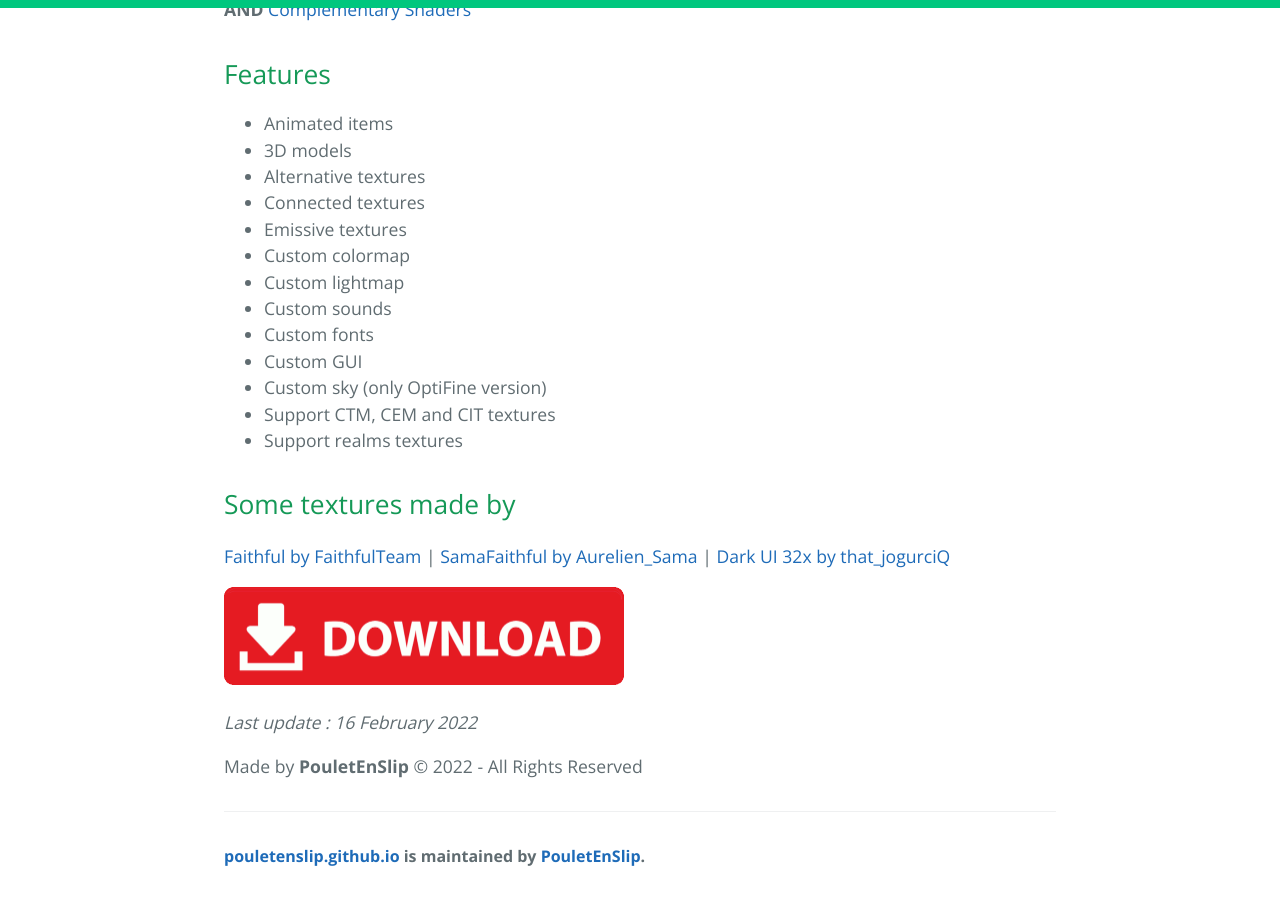
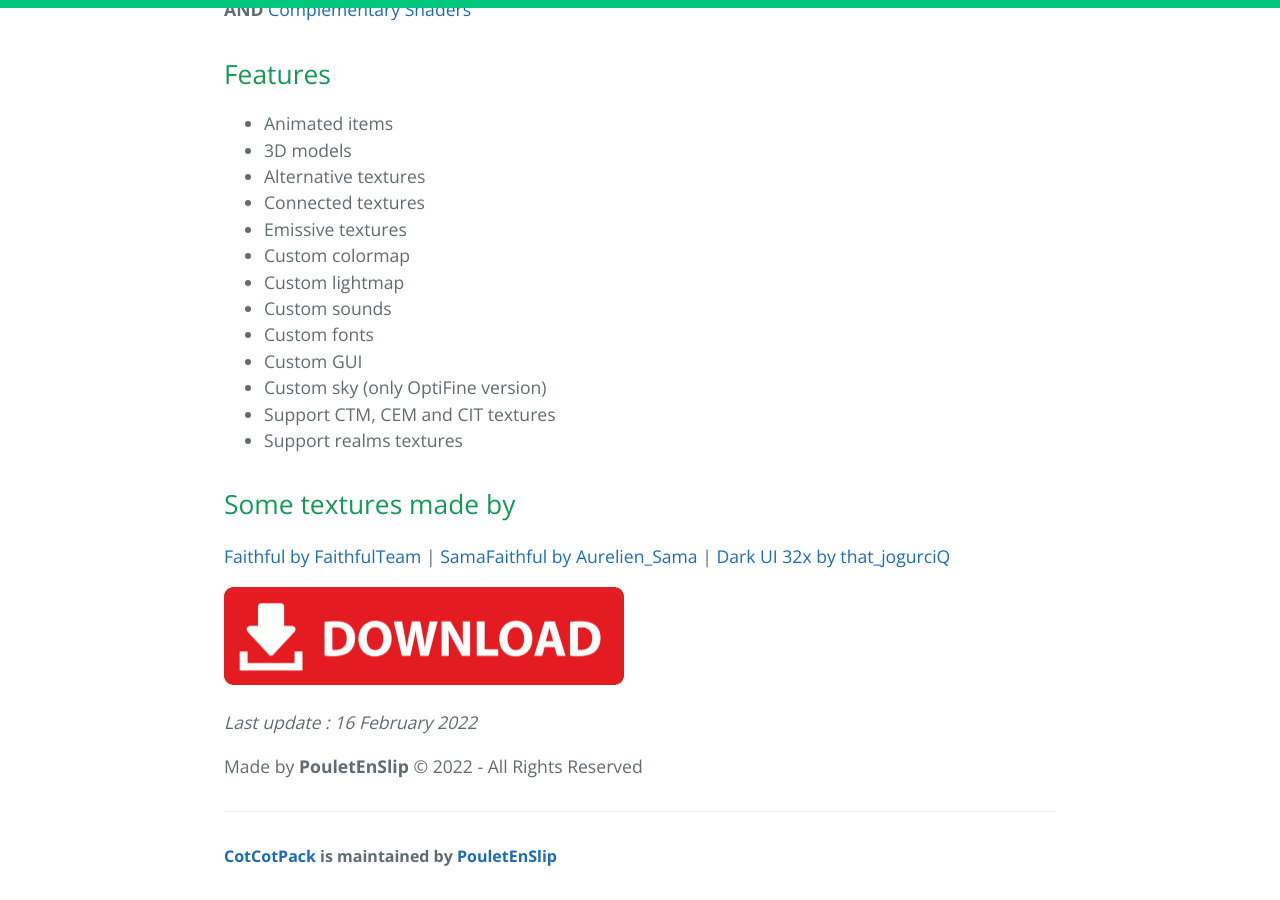
Before and after one commit to PouletEnSlip/pouletenslip.github.io, a Jekyll site: the page built from pages/cotcotpack/index.md, in a window 1280 px wide and 900 px high, scrolled down 1861 px. Built offline with Jekyll 4.4.1, drawn with Linux system fonts in a browser that asks for light colours; comment, search, counter and statistics services are not loaded.

Commit message:
Update cotcot.html

```diff
--- a/_layouts/cotcot.html
+++ b/_layouts/cotcot.html
@@ -21,9 +21,7 @@
     <header class="page-header" role="banner">
       <h1 class="project-name"><img src="../img/logo.png" width="320"></h1>
        <h2 class="project-tagline">Resource Pack</h2>
-      {% if site.github.is_project_page %}
-        <a href="{{ site.github.repository_url }}" class="btn">My GitHub</a>
-      {% endif %}
+        <a href="https://github.com/PouletEnSlip" class="btn">My GitHub</a>
     </header>
     <div class="progressionbar">
       <div class="progress-container">
@@ -33,9 +31,7 @@
     <main id="content" class="main-content" role="main">
       {{ content }}
       <footer class="site-footer">
-        {% if site.github.is_project_page %}
-          <span class="site-footer-owner"><a href="{{ site.github.repository_url }}">{{ site.github.repository_name }}</a> is maintained by <a href="{{ site.github.owner_url }}">{{ site.github.owner_name }}</a>.</span>
-        {% endif %}
+          <span class="site-footer-owner"><a href="https://github.com/PouletEnSlip/CotCotPack">CotCotPack</a> is maintained by <a href="https://github.com/PouletEnSlip">PouletEnSlip</a></span>
       </footer>
     </main>
     <script src="../../script/script.js"></script>
```
